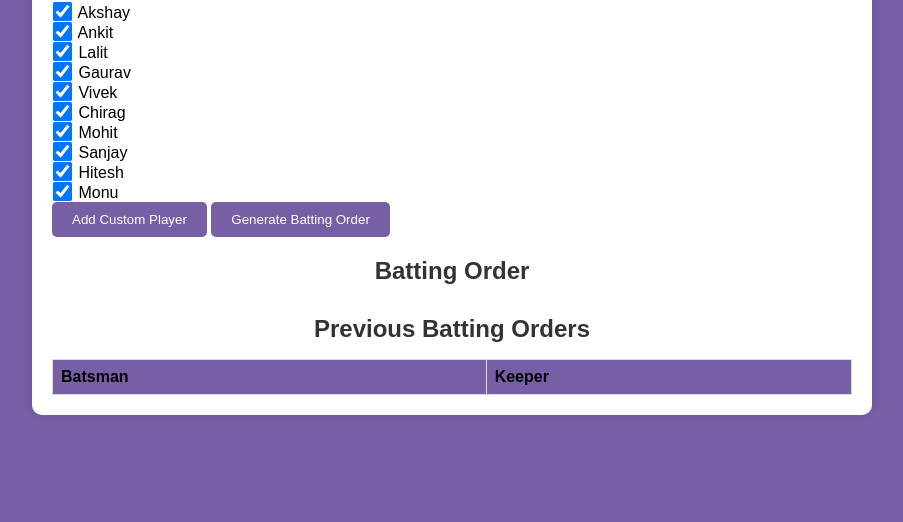
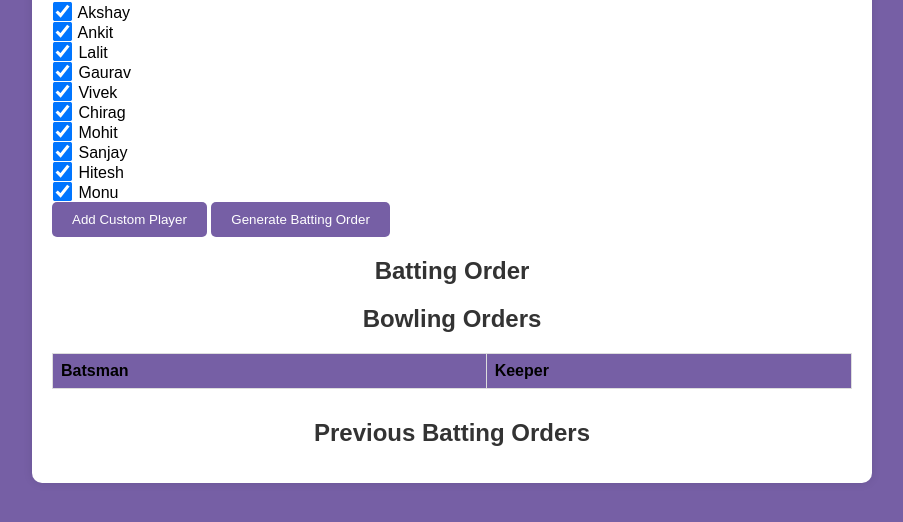
Before and after one commit to ankitohi0001/Cricket-Batting-Order, a plain HTML site: page index.html in a window 1280 px wide. Shown: the part 106-628 px from the top of the page, without its empty margins (188-1091 px from the left). Drawn offline with Linux system fonts and the light colour scheme.

Commit message:
Update index.html

```diff
--- a/index.html
+++ b/index.html
@@ -120,12 +120,9 @@ tr:nth-child(even) {
 
   <h2>Batting Order</h2>
   <ul id="battingOrderList"></ul>
+      <h2> Bowling Orders</h2>
 
-  <div class="history">
-    <h2>Previous Batting Orders</h2>
-    <ul id="previousOrders"></ul>
-  </div>
-  <table id="bowlingOrderTable">
+ <table id="bowlingOrderTable">
     <thead>
       <tr id="bowlingOrderHeader">
         <th>Batsman</th>
@@ -134,6 +131,11 @@ tr:nth-child(even) {
     </thead>
     <tbody id="bowlingOrderBody"></tbody>
   </table>
+  <div class="history">
+    <h2>Previous Batting Orders</h2>
+    <ul id="previousOrders"></ul>
+  </div>
+
 </div>
 
 <script>
```
